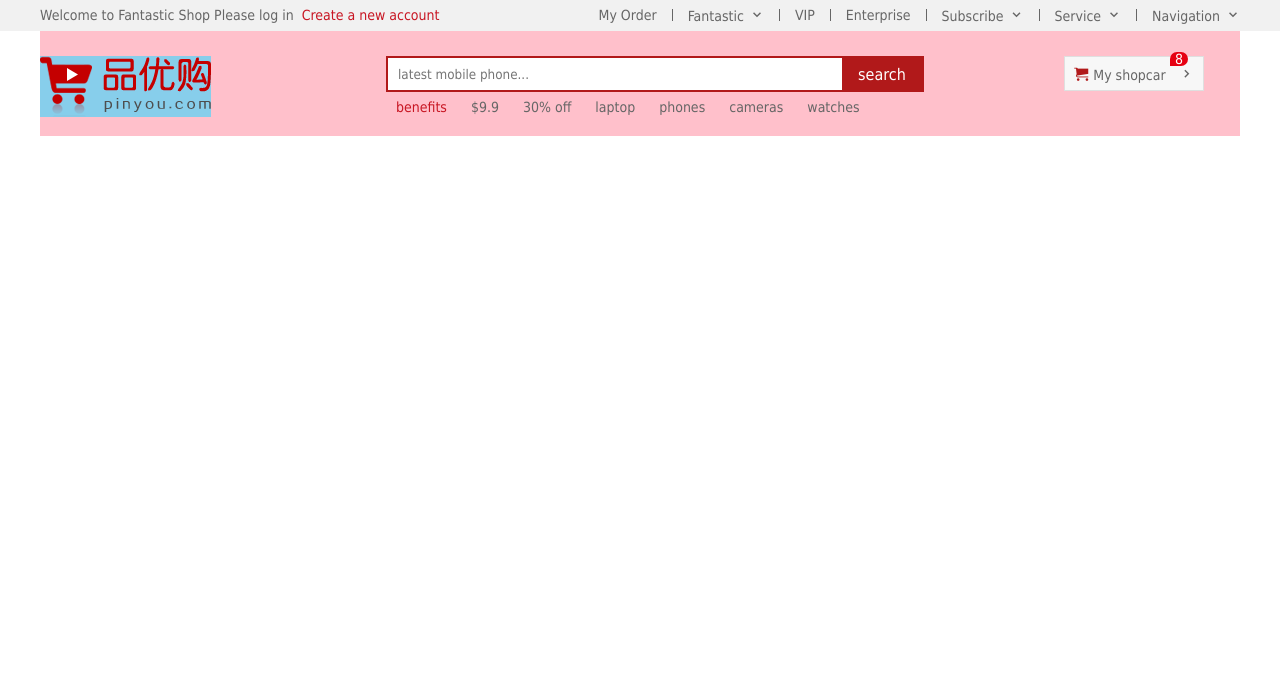
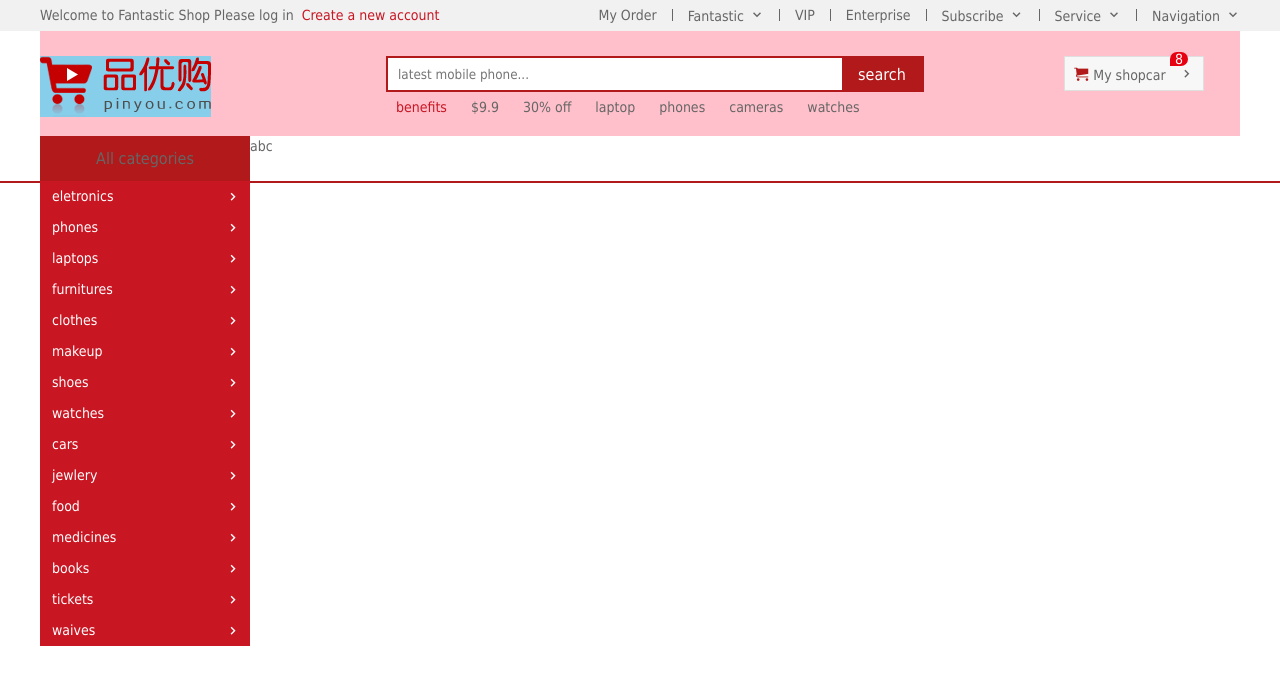
Before and after one commit to paterlisia/shopping-website, a plain HTML site: page shopping/index.html in a window 1280 px wide. Drawn offline with Linux system fonts and the light colour scheme; files whose address does not match are found by name.

Commit message:
create header of firstpage of nav of dropdown

```diff
--- a/shopping/css/common.css
+++ b/shopping/css/common.css
@@ -150,3 +150,65 @@
     padding: 0 5px;
     border-radius: 7px 7px 7px 0;
 }
+
+.nav {
+    height: 47px;
+    border-bottom: 2px solid #b1191a;
+}
+
+.nav .dropdown {
+    float: left;
+    width: 210px;
+    height: 45px;
+    background-color: #b1191a;
+}
+
+.nav .navitem {
+    float: left;
+}
+
+.dropdown .dt {
+    height: 100%;
+    width: 100%;
+    line-height: 45px;
+    text-align: center;
+    font-size: 16px;
+}
+
+.dropdown .dd {
+    height: 465px;
+    width: 210px;
+    background-color: #c81623;
+}
+
+.dropdown .dd ul li {
+    position: relative;
+    height: 31px;
+    line-height: 31px;
+    padding-left: 10px;
+}
+
+.dropdown .dd ul li:hover {
+    background-color: #fff;
+}
+
+.dropdown .dd ul li a {
+    font-size: 14px;
+    color: #fff;
+    margin-left: 2px;
+}
+
+.dropdown .dd ul li:hover a {
+    color: #c81623;
+}
+
+.dropdown .dd ul li::after {
+    position: absolute;
+    right: 10px;
+    top: 1px;
+    font-size: 14px;
+    color: #fff;
+    content: '\e920';
+    font-family: 'icomoon';
+    margin-left: 10px;
+}
--- a/shopping/index.html
+++ b/shopping/index.html
@@ -77,8 +77,35 @@
         <div class="shopcar">My shopcar
             <div class="count">8</div>
         </div>
-
     </header>
+    <!-- nav section -->
+    <nav class="nav">
+        <div class="w">
+            <div class="dropdown">
+                <div class="dt">All categories</div>
+                <div class="dd">
+                    <ul>
+                        <li><a href="#">eletronics</a></li>
+                        <li><a href="#">phones</a></li>
+                        <li><a href="#">laptops</a></li>
+                        <li><a href="#">furnitures</a></li>
+                        <li><a href="#">clothes</a></li>
+                        <li><a href="#">makeup</a></li>
+                        <li><a href="#">shoes</a></li>
+                        <li><a href="#">watches</a></li>
+                        <li><a href="#">cars</a></li>
+                        <li><a href="#">jewlery</a></li>
+                        <li><a href="#">food</a></li>
+                        <li><a href="#">medicines</a></li>
+                        <li><a href="#">books</a></li>
+                        <li><a href="#">tickets</a></li>
+                        <li><a href="#">waives</a></li>
+                    </ul>
+                </div>
+            </div>
+            <div class="navitem">abc</div>
+        </div>
+    </nav>
 </body>
 
 </html>
```
